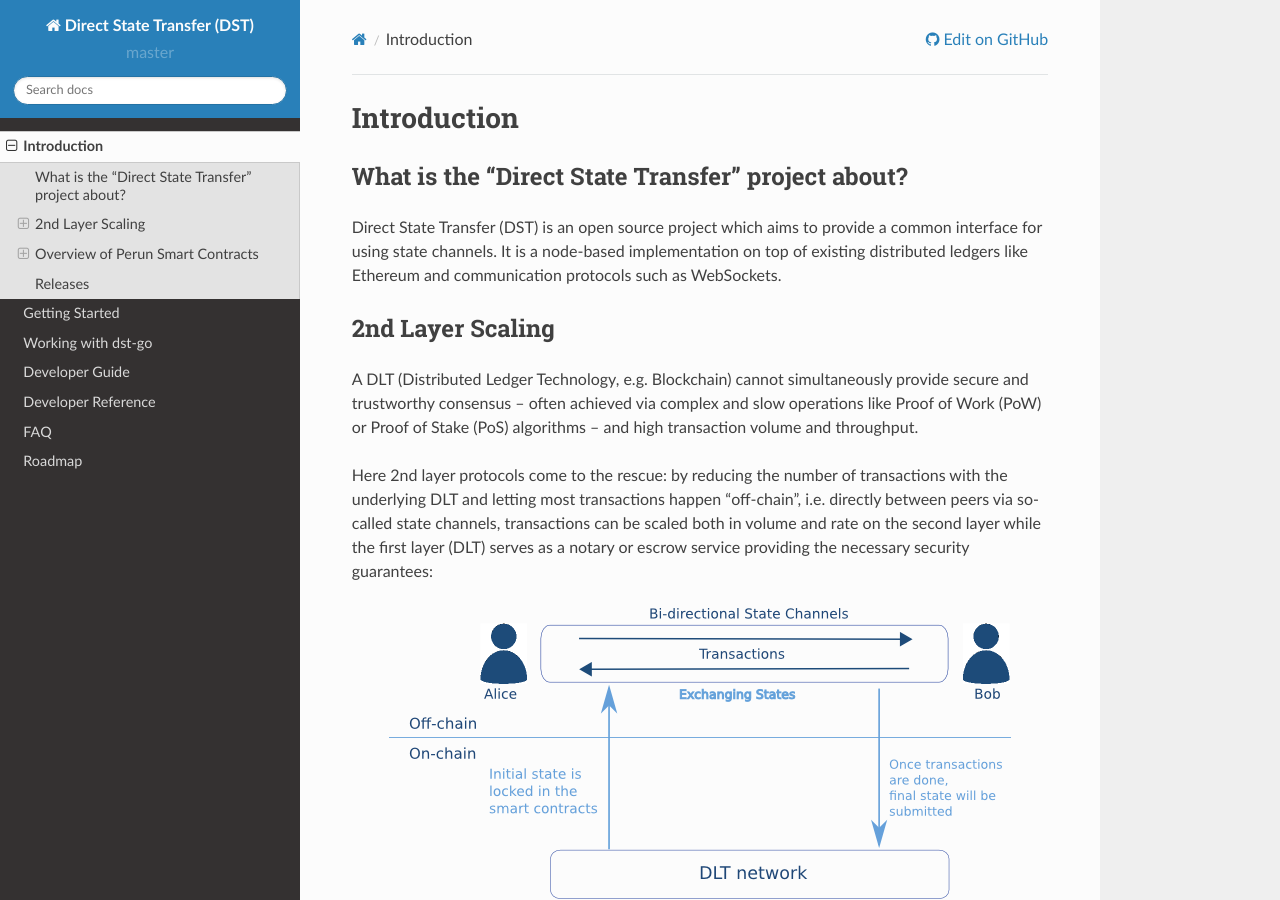
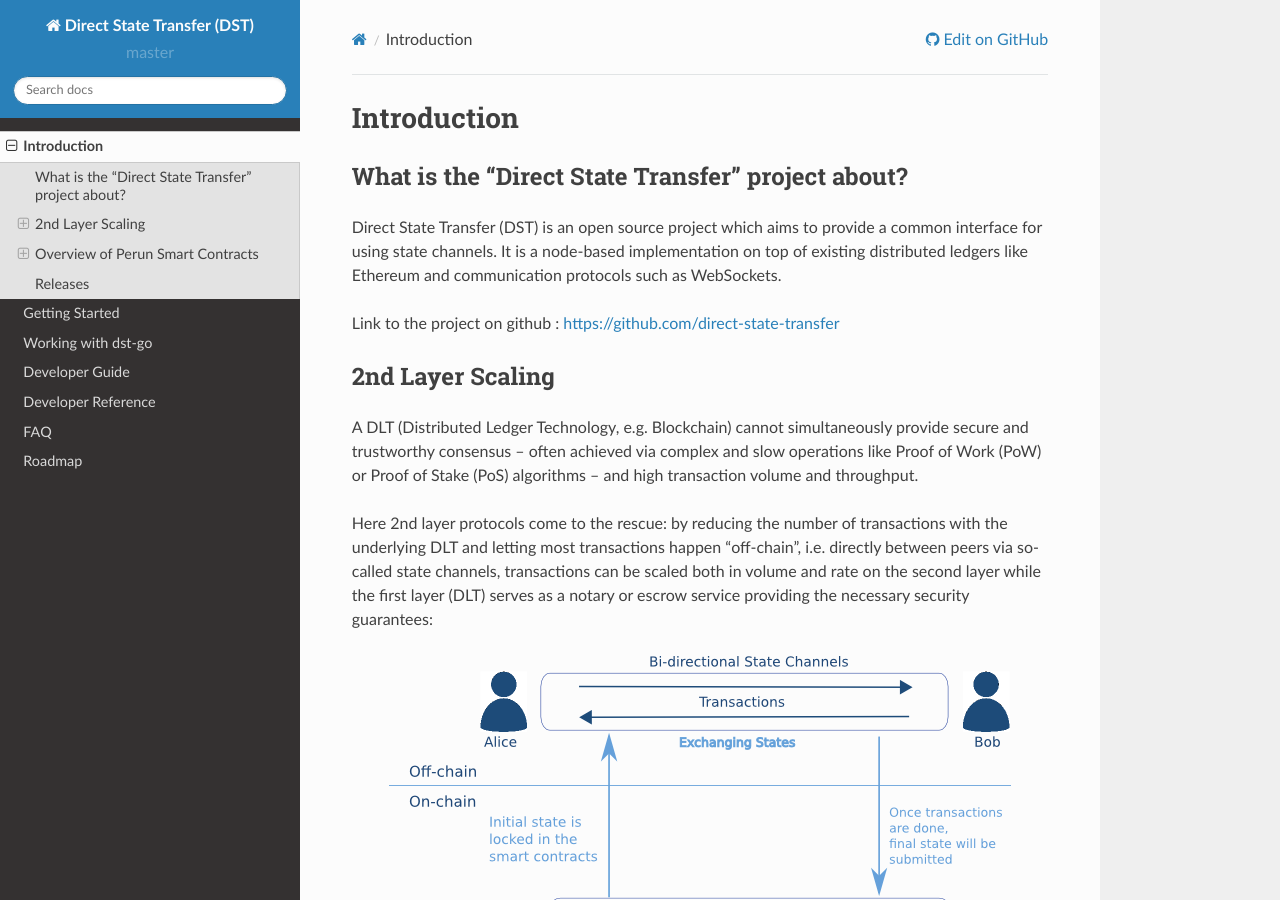
Before and after one commit to hyperledger-labs/perun-doc, a Sphinx documentation site: the page built from source/introduction.rst, in a window 1280 px wide and 900 px high. Built offline with Sphinx 7.4.7 and the Read the Docs theme 2.0.0, drawn with Linux system fonts in a browser that asks for light colours.

Commit message:
Add link to github organization in introduction
Resolves #9

Signed-off-by: Manoranjith <ponraj.manoranjitha@in.bosch.com>

```diff
--- a/source/introduction.rst
+++ b/source/introduction.rst
@@ -11,6 +11,8 @@
 
 Direct State Transfer (DST) is an open source project which aims to provide a common interface for using state channels.
 It is a node-based implementation on top of existing distributed ledgers like Ethereum and communication protocols such as WebSockets.
+
+Link to the project on github : https://github.com/direct-state-transfer
 
 2nd Layer Scaling
 -----------------
```
